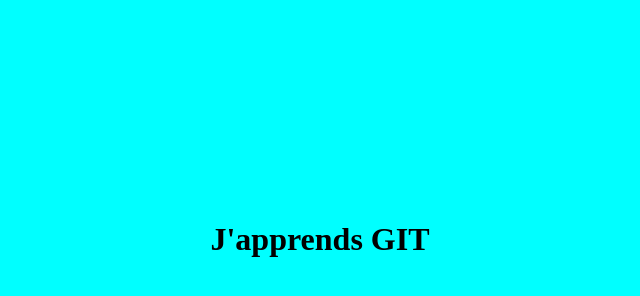
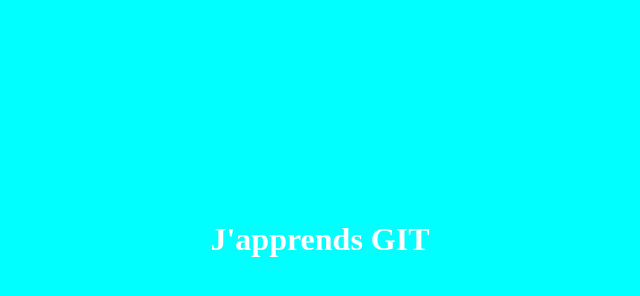
Before and after one commit to JeromeTHIOLLET/git_tut, a plain HTML site: page index.html in a window 1280 px wide. Shown: the whole page, without its empty margins (320-960 px from the left). Drawn offline with Linux system fonts and the light colour scheme.

Commit message:
Modifiaction de la couleur principle

```diff
--- a/index.html
+++ b/index.html
@@ -7,6 +7,6 @@
     <title>Tutoriel Git initiation</title>
 </head>
 <body style="background-color: aqua;">
-    <h1 style="text-align: center; padding-top: 200px;">J'apprends GIT</h1>
+    <h1 style="text-align: center; padding-top: 200px; color: #FFFFFF">J'apprends GIT</h1>
 </body>
 </html>
```
